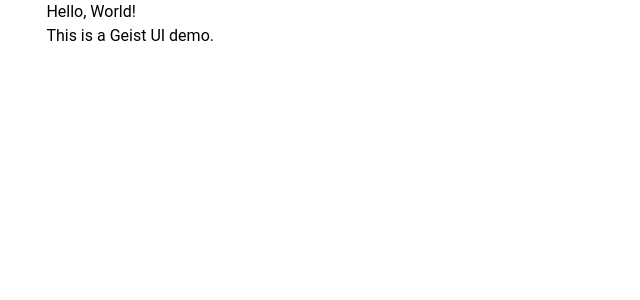
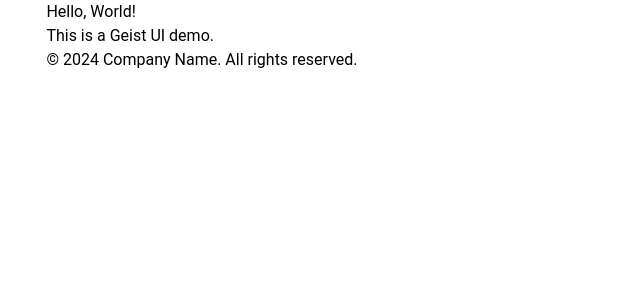
Before and after one commit to Sumitkumar01/landingpage, a Next.js app: page / in a window 1280 px wide. Shown: the top 300 px of the page, without its empty margins (0-640 px from the left). Built offline with nearby package versions, Linux system fonts and the light colour scheme.

Commit message:
feat: add Navbar and Footer components, update layout to include them

```diff
--- a/src/app/layout.tsx
+++ b/src/app/layout.tsx
@@ -1,6 +1,7 @@
 import type { Metadata } from "next";
 import { Geist, Geist_Mono } from "next/font/google";
 import "./globals.scss";
+import { Footer, Navbar } from "@/components";
 
 const geistSans = Geist({
   variable: "--font-geist-sans",
@@ -25,9 +26,12 @@
   return (
     <html lang="en">
       <body
+        suppressHydrationWarning={true}
         className={`${geistSans.variable} ${geistMono.variable} antialiased`}
       >
+        <Navbar />
         {children}
+        <Footer />
       </body>
     </html>
   );
--- a/src/components/Container.tsx
+++ b/src/components/Container.tsx
@@ -1,7 +1,7 @@
 interface ContainerProps {
   className?: string;
   children: React.ReactNode;
-  id: string;
+  id?: string;
 }
 
 const Container: React.FC<ContainerProps> = ({
--- /dev/null
+++ b/src/components/Footer.tsx
@@ -0,0 +1,16 @@
+import SectionWithContainer from "./SectionWithContainer";
+
+const Footer = () => {
+  const currentYear = new Date().getFullYear();
+  return (
+    <footer>
+      <SectionWithContainer>
+        <div className="text-center text-gray-500 text-sm">
+          <p>&copy; {currentYear} Company Name. All rights reserved.</p>
+        </div>
+      </SectionWithContainer>
+    </footer>
+  );
+};
+
+export default Footer;
--- /dev/null
+++ b/src/components/Navbar.tsx
@@ -0,0 +1,12 @@
+import Container from "./Container";
+const Navbar = () => {
+  return (
+    <header>
+      <Container>
+        <nav></nav>
+      </Container>
+    </header>
+  );
+};
+
+export default Navbar;
--- a/src/components/index.ts
+++ b/src/components/index.ts
@@ -1,4 +1,6 @@
 import Container from './Container';
 import Section from './Section';
 import SectionWithContainer from './SectionWithContainer';
-export { Container, Section, SectionWithContainer };
+import Navbar from './Navbar';
+import Footer from './Footer';
+export { Container, Section, SectionWithContainer, Navbar, Footer };
```
